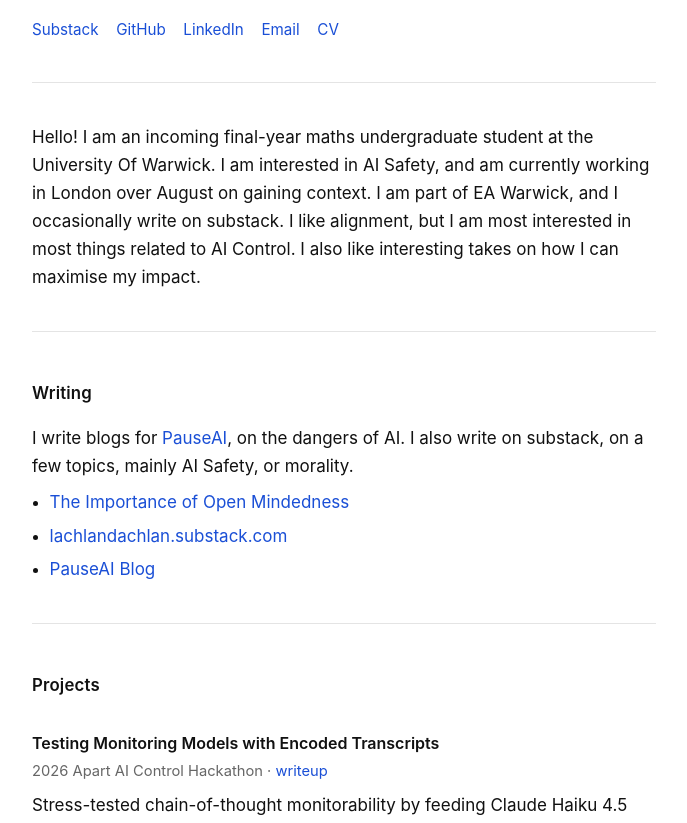
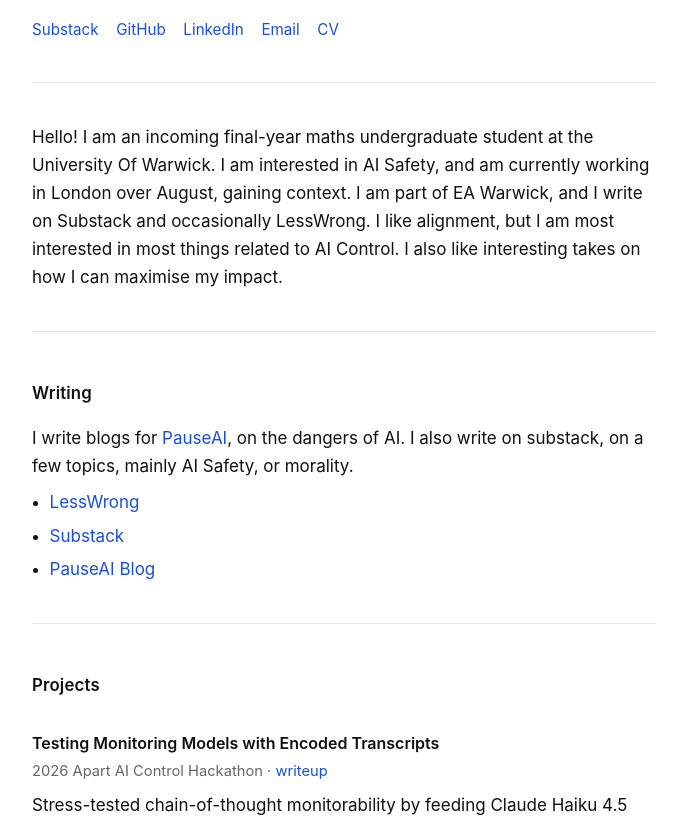
Before and after one commit to lachlandachlan450/lachlandachlan450.github.io, a plain HTML site: page index.html in a window 1280 px wide. Shown: the part 271-1094 px from the top of the page, without its empty margins (296-983 px from the left). Drawn offline with Linux system fonts and the light colour scheme.

Commit message:
Update index.html

```diff
--- a/index.html
+++ b/index.html
@@ -177,7 +177,7 @@
 
   <hr>
 
-  Hello! I am an incoming final-year maths undergraduate student at the University Of Warwick. I am interested in AI Safety, and am currently working in London over August on gaining context. I am part of EA Warwick, and I occasionally write on substack.
+  Hello! I am an incoming final-year maths undergraduate student at the University Of Warwick. I am interested in AI Safety, and am currently working in London over August, gaining context. I am part of EA Warwick, and I write on Substack and occasionally LessWrong.
 
  I like alignment, but I am most interested in most things related to AI Control. I also like interesting takes on how I can maximise my impact.
 
@@ -188,8 +188,8 @@
   I write blogs for <a href="https://pauseai.uk/blog">PauseAI</a>, on the dangers of AI. I also write on substack, on a few topics, mainly AI Safety, or morality.
 
   <ul class="notes">
-    <li><a href="https://lachlandachlan.substack.com/p/the-importance-of-open-mindedness">The Importance of Open Mindedness</a></li>
-    <li><a href="https://lachlandachlan.substack.com">lachlandachlan.substack.com</a></li>
+    <li><a href = "https://www.lesswrong.com/users/lachlan-on-a-boat"> LessWrong</a></li>
+    <li><a href="https://lachlandachlan.substack.com">Substack</a></li>
     <li><a href="https://pauseai.uk/blog/email-your-mp">PauseAI Blog</a></li>
   </ul>
 
```
